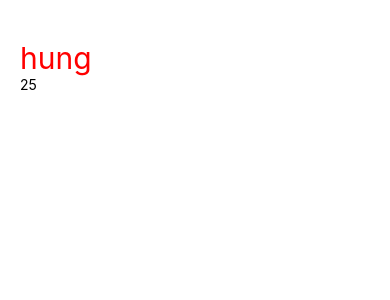
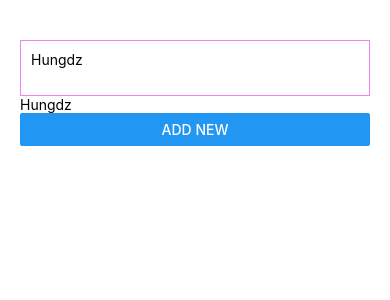
Before and after one commit to giaphung2k1/react-native-basic, a React Native app: screen / in a window 390 px wide. Shown: the top 300 px of the page. Built offline with nearby package versions, Linux system fonts and the light colour scheme.

Commit message:
video 30

```diff
--- a/App.tsx
+++ b/App.tsx
@@ -1,34 +1,33 @@
 import { useState } from 'react';
-import { StyleSheet, Text, View } from 'react-native';
+import { Button, StyleSheet, Text, TextInput, View } from 'react-native';
 
 export default function App() {
 
   // string
-  const [name,setName] = useState<string>('helllo');
+  const [name,setName] = useState<string>('Hungdz');
 
-  // Number
-  const [age,setAge] = useState<number>(0)
 
-  //
-
-  const [person,setPerson] =  useState<
-    {
-      name: string;
-      age: number;
-    }
-  >({
-      name: 'hung',
-      age: 25
-
-  });
 
   return (
     <View style={styles.container}>
       <View>
-        <Text style={styles.text}>{person.name}</Text>
+
+        <TextInput
+        value={name}
+        onChangeText={(value) => setName(value)}
+        multiline
+        autoCorrect
+        autoCapitalize='none'
+        style={{
+          borderColor:'violet',
+          borderWidth: 1,
+          padding:10
+          }}/>
+
+          <Text>{name}</Text>
+
+          <Button title='Add new'/>
       </View>
-
-      <Text>{person.age}</Text>
 
     </View>
   );
```
